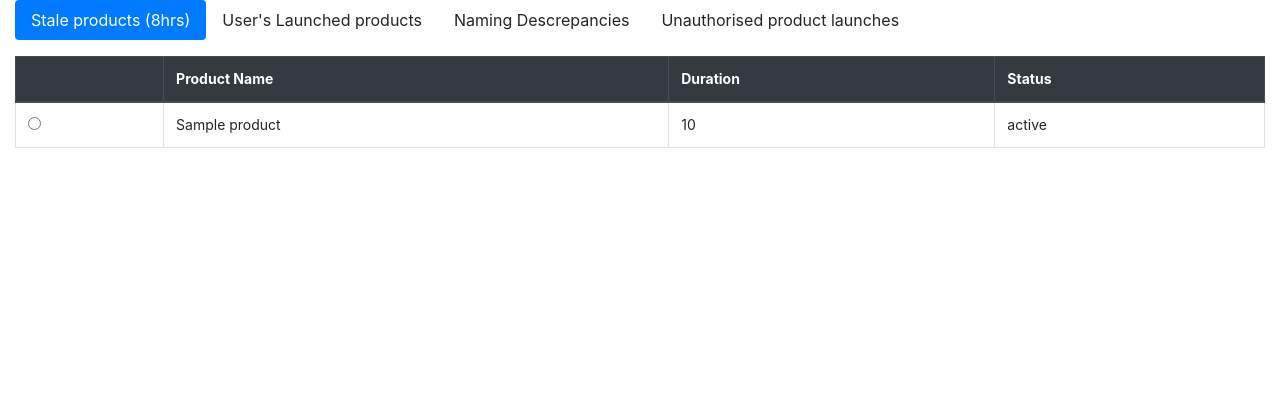
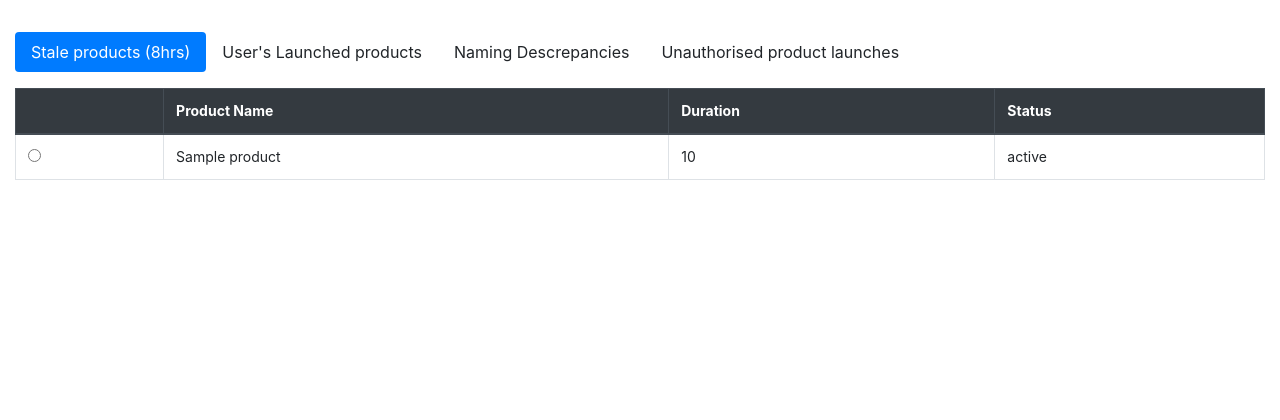
Before and after one commit to IzoManuel/provisioned_products_monitor, a Flask app: template templates/dashboard.html in a window 1280 px wide. Shown: the part 56-476 px from the top of the page. Run offline with Flask 3, Linux system fonts and the light colour scheme; the template is opened without the code that fills it: most values are stand-ins (such as "Sample title", 1, 10 or a date in 2020); some libraries are stand-ins or nearby versions.

Commit message:
Add margin to dash

```diff
--- a/templates/dashboard.html
+++ b/templates/dashboard.html
@@ -29,7 +29,7 @@
 <body>
     {% include 'navbar.html' %}
     <div class="container">
-        <div>
+        <div class="mt-8">
             <ul class="nav nav-pills mb-3" id="pills-tab" role="tablist">
                 <li class="nav-item" role="presentation">
                     <button class="nav-link active" id="pills-home-tab" data-toggle="pill" data-target="#pills-home"
```
